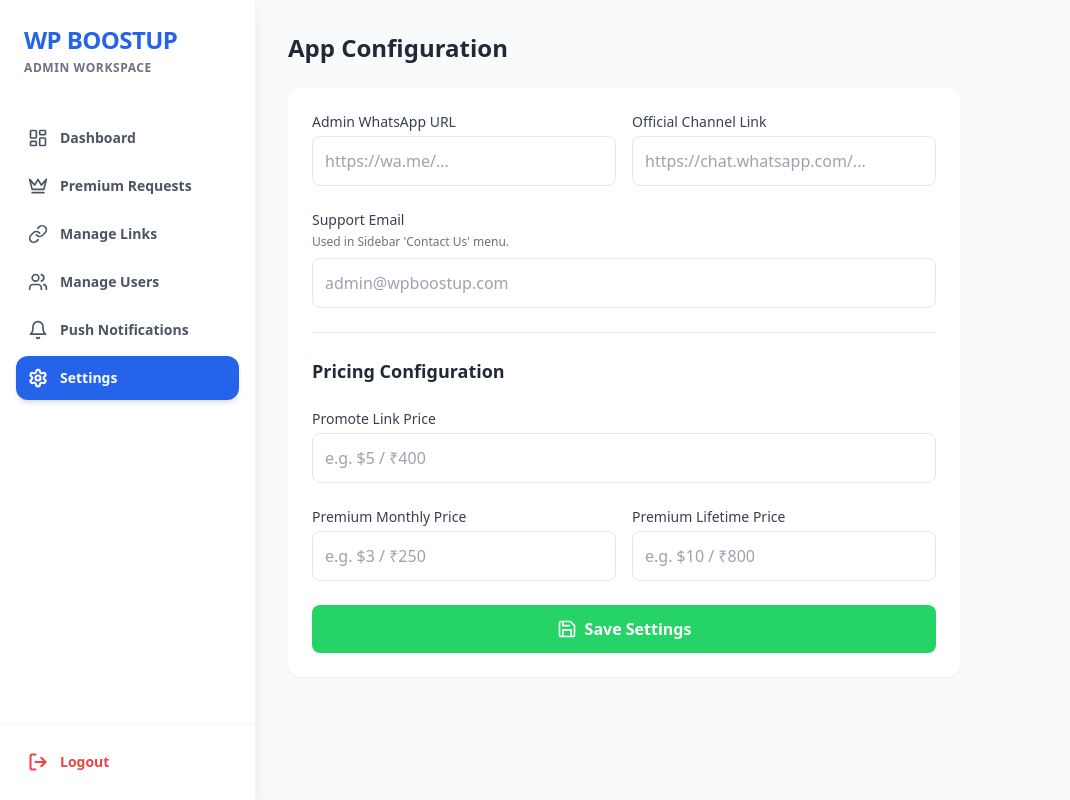
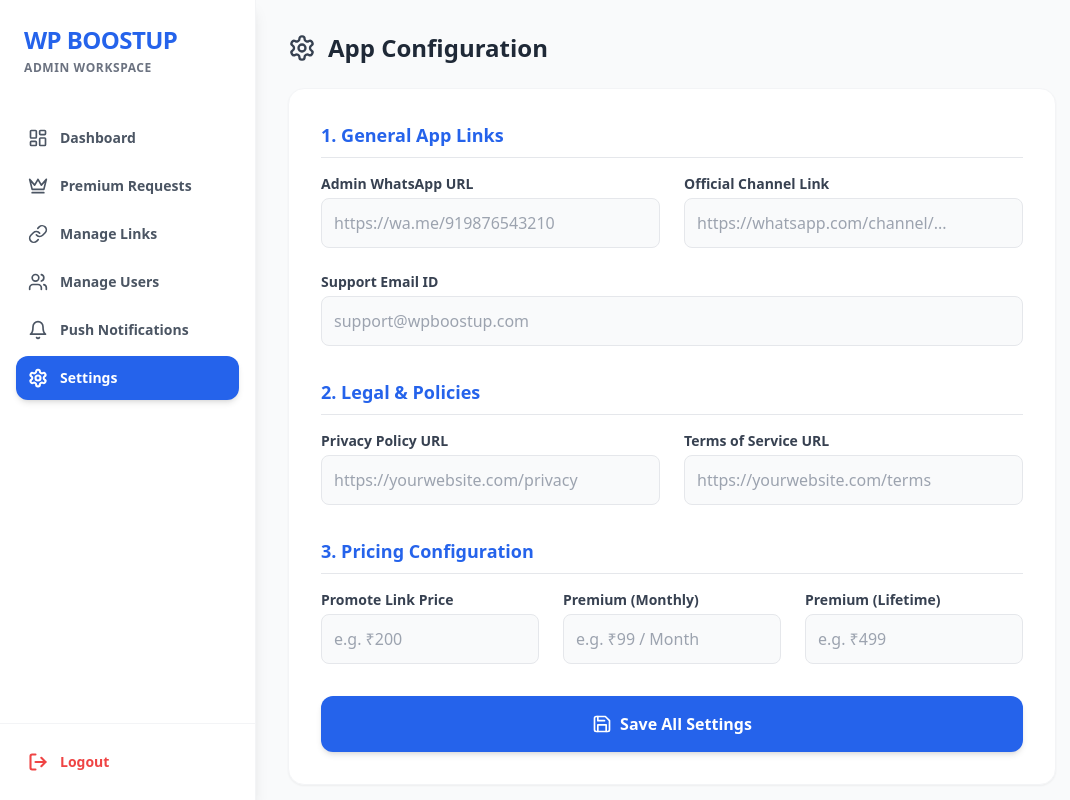
Before and after one commit to yuvraj67-ys/wp-boostup-admin, a React (Vite) app: page /settings in a window 1280 px wide. Shown: the whole page, without its empty margins (0-1070 px from the left). Built offline with nearby package versions, Linux system fonts and the light colour scheme; no server answers; the database is empty; sample sign-in values are in the browser's storage.

Commit message:
Enhance Settings component with legal links
Added new fields for privacy policy and terms of service links in settings.

```diff
--- a/src/pages/Settings.jsx
+++ b/src/pages/Settings.jsx
@@ -1,7 +1,7 @@
 import React, { useEffect, useState } from 'react';
 import { doc, getDoc, setDoc } from 'firebase/firestore';
 import { db } from '../firebase/config';
-import { Save } from 'lucide-react';
+import { Save, Settings as SettingsIcon } from 'lucide-react';
 
 export default function Settings() {
   const [settings, setSettings] = useState({
@@ -10,7 +10,9 @@
     contactEmail: '',
     promotePrice: '',
     premiumMonthlyPrice: '',
-    premiumLifetimePrice: ''
+    premiumLifetimePrice: '',
+    privacyPolicyLink: '',
+    termsLink: ''
   });
   const [loading, setLoading] = useState(false);
 
@@ -30,7 +32,7 @@
     setLoading(true);
     try {
       await setDoc(doc(db, "Settings", "app_config"), settings, { merge: true });
-      alert("Settings updated successfully!");
+      alert("Settings updated successfully! Changes will reflect in the Android App instantly.");
     } catch (error) {
       alert("Error saving settings: " + error.message);
     }
@@ -38,51 +40,71 @@
   };
 
   return (
-    <div className="max-w-2xl">
-      <h2 className="text-2xl font-bold text-gray-800 mb-6">App Configuration</h2>
+    <div className="max-w-3xl pb-10">
+      <div className="flex items-center space-x-3 mb-6">
+        <SettingsIcon className="text-gray-700" size={28} />
+        <h2 className="text-2xl font-bold text-gray-800">App Configuration</h2>
+      </div>
 
-      <div className="bg-white p-6 rounded-xl shadow-sm">
-        <form onSubmit={handleSave} className="space-y-6">
+      <div className="bg-white p-8 rounded-2xl shadow-sm border border-gray-100">
+        <form onSubmit={handleSave} className="space-y-8">
 
-          <div className="grid grid-cols-1 md:grid-cols-2 gap-4">
+          {/* General Links Section */}
           <div>
-              <label className="block text-sm font-medium text-gray-700 mb-1">Admin WhatsApp URL</label>
-              <input type="text" value={settings.adminContactLink} onChange={(e) => setSettings({...settings, adminContactLink: e.target.value})} placeholder="https://wa.me/..." className="w-full p-3 border rounded-lg focus:outline-none focus:ring-2 focus:ring-primary" required />
+            <h3 className="text-lg font-bold text-blue-600 mb-4 border-b pb-2">1. General App Links</h3>
+            <div className="grid grid-cols-1 md:grid-cols-2 gap-6">
+              <div>
+                <label className="block text-sm font-semibold text-gray-700 mb-1">Admin WhatsApp URL</label>
+                <input type="text" value={settings.adminContactLink} onChange={(e) => setSettings({...settings, adminContactLink: e.target.value})} placeholder="https://wa.me/919876543210" className="w-full p-3 bg-gray-50 border border-gray-200 rounded-lg focus:outline-none focus:ring-2 focus:ring-blue-500" required />
               </div>
               <div>
-              <label className="block text-sm font-medium text-gray-700 mb-1">Official Channel Link</label>
-              <input type="text" value={settings.officialChannelLink} onChange={(e) => setSettings({...settings, officialChannelLink: e.target.value})} placeholder="https://chat.whatsapp.com/..." className="w-full p-3 border rounded-lg focus:outline-none focus:ring-2 focus:ring-primary" required />
+                <label className="block text-sm font-semibold text-gray-700 mb-1">Official Channel Link</label>
+                <input type="text" value={settings.officialChannelLink} onChange={(e) => setSettings({...settings, officialChannelLink: e.target.value})} placeholder="https://whatsapp.com/channel/..." className="w-full p-3 bg-gray-50 border border-gray-200 rounded-lg focus:outline-none focus:ring-2 focus:ring-blue-500" required />
+              </div>
+              <div className="md:col-span-2">
+                <label className="block text-sm font-semibold text-gray-700 mb-1">Support Email ID</label>
+                <input type="email" value={settings.contactEmail} onChange={(e) => setSettings({...settings, contactEmail: e.target.value})} placeholder="support@wpboostup.com" className="w-full p-3 bg-gray-50 border border-gray-200 rounded-lg focus:outline-none focus:ring-2 focus:ring-blue-500" required />
+              </div>
             </div>
           </div>
 
+          {/* Legal Pages Section (NEW) */}
           <div>
-            <label className="block text-sm font-medium text-gray-700 mb-1">Support Email</label>
-            <p className="text-xs text-gray-500 mb-2">Used in Sidebar 'Contact Us' menu.</p>
-            <input type="email" value={settings.contactEmail} onChange={(e) => setSettings({...settings, contactEmail: e.target.value})} placeholder="admin@wpboostup.com" className="w-full p-3 border rounded-lg focus:outline-none focus:ring-2 focus:ring-primary" required />
-          </div>
-
-          <hr className="my-4" />
-          <h3 className="text-lg font-bold text-gray-800">Pricing Configuration</h3>
-
+            <h3 className="text-lg font-bold text-blue-600 mb-4 border-b pb-2">2. Legal & Policies</h3>
+            <div className="grid grid-cols-1 md:grid-cols-2 gap-6">
               <div>
-            <label className="block text-sm font-medium text-gray-700 mb-1">Promote Link Price</label>
-            <input type="text" value={settings.promotePrice} onChange={(e) => setSettings({...settings, promotePrice: e.target.value})} placeholder="e.g. $5 / ₹400" className="w-full p-3 border rounded-lg focus:outline-none focus:ring-2 focus:ring-primary" required />
-          </div>
-
-          <div className="grid grid-cols-1 md:grid-cols-2 gap-4">
-            <div>
-              <label className="block text-sm font-medium text-gray-700 mb-1">Premium Monthly Price</label>
-              <input type="text" value={settings.premiumMonthlyPrice} onChange={(e) => setSettings({...settings, premiumMonthlyPrice: e.target.value})} placeholder="e.g. $3 / ₹250" className="w-full p-3 border rounded-lg focus:outline-none focus:ring-2 focus:ring-primary" required />
+                <label className="block text-sm font-semibold text-gray-700 mb-1">Privacy Policy URL</label>
+                <input type="url" value={settings.privacyPolicyLink || ''} onChange={(e) => setSettings({...settings, privacyPolicyLink: e.target.value})} placeholder="https://yourwebsite.com/privacy" className="w-full p-3 bg-gray-50 border border-gray-200 rounded-lg focus:outline-none focus:ring-2 focus:ring-blue-500" required />
               </div>
               <div>
-              <label className="block text-sm font-medium text-gray-700 mb-1">Premium Lifetime Price</label>
-              <input type="text" value={settings.premiumLifetimePrice} onChange={(e) => setSettings({...settings, premiumLifetimePrice: e.target.value})} placeholder="e.g. $10 / ₹800" className="w-full p-3 border rounded-lg focus:outline-none focus:ring-2 focus:ring-primary" required />
+                <label className="block text-sm font-semibold text-gray-700 mb-1">Terms of Service URL</label>
+                <input type="url" value={settings.termsLink || ''} onChange={(e) => setSettings({...settings, termsLink: e.target.value})} placeholder="https://yourwebsite.com/terms" className="w-full p-3 bg-gray-50 border border-gray-200 rounded-lg focus:outline-none focus:ring-2 focus:ring-blue-500" required />
+              </div>
             </div>
           </div>
 
-          <button type="submit" disabled={loading} className="flex items-center justify-center space-x-2 w-full bg-primary text-white font-bold py-3 rounded-lg hover:bg-primaryDark transition-colors disabled:opacity-50">
+          {/* Pricing Section */}
+          <div>
+            <h3 className="text-lg font-bold text-blue-600 mb-4 border-b pb-2">3. Pricing Configuration</h3>
+            <div className="grid grid-cols-1 md:grid-cols-3 gap-6">
+              <div>
+                <label className="block text-sm font-semibold text-gray-700 mb-1">Promote Link Price</label>
+                <input type="text" value={settings.promotePrice} onChange={(e) => setSettings({...settings, promotePrice: e.target.value})} placeholder="e.g. ₹200" className="w-full p-3 bg-gray-50 border border-gray-200 rounded-lg focus:outline-none focus:ring-2 focus:ring-blue-500" required />
+              </div>
+              <div>
+                <label className="block text-sm font-semibold text-gray-700 mb-1">Premium (Monthly)</label>
+                <input type="text" value={settings.premiumMonthlyPrice} onChange={(e) => setSettings({...settings, premiumMonthlyPrice: e.target.value})} placeholder="e.g. ₹99 / Month" className="w-full p-3 bg-gray-50 border border-gray-200 rounded-lg focus:outline-none focus:ring-2 focus:ring-blue-500" required />
+              </div>
+              <div>
+                <label className="block text-sm font-semibold text-gray-700 mb-1">Premium (Lifetime)</label>
+                <input type="text" value={settings.premiumLifetimePrice} onChange={(e) => setSettings({...settings, premiumLifetimePrice: e.target.value})} placeholder="e.g. ₹499" className="w-full p-3 bg-gray-50 border border-gray-200 rounded-lg focus:outline-none focus:ring-2 focus:ring-blue-500" required />
+              </div>
+            </div>
+          </div>
+
+          <button type="submit" disabled={loading} className="flex items-center justify-center space-x-2 w-full bg-blue-600 text-white font-bold py-4 rounded-xl hover:bg-blue-700 transition-colors shadow-md disabled:opacity-50 mt-8">
             <Save size={20} />
-            <span>{loading ? 'Saving...' : 'Save Settings'}</span>
+            <span>{loading ? 'Saving Changes...' : 'Save All Settings'}</span>
           </button>
         </form>
       </div>
```
Lines whose indentation alone changed are shown as unchanged.
